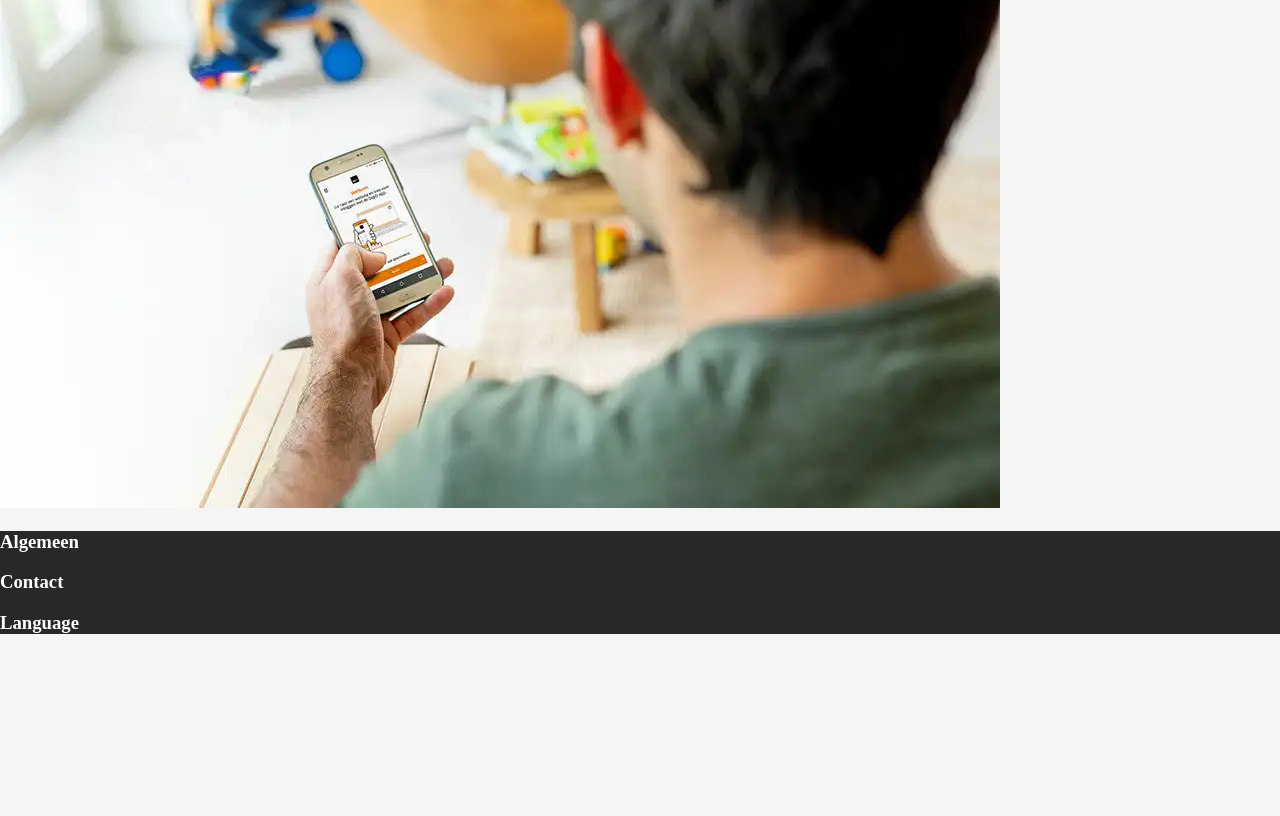
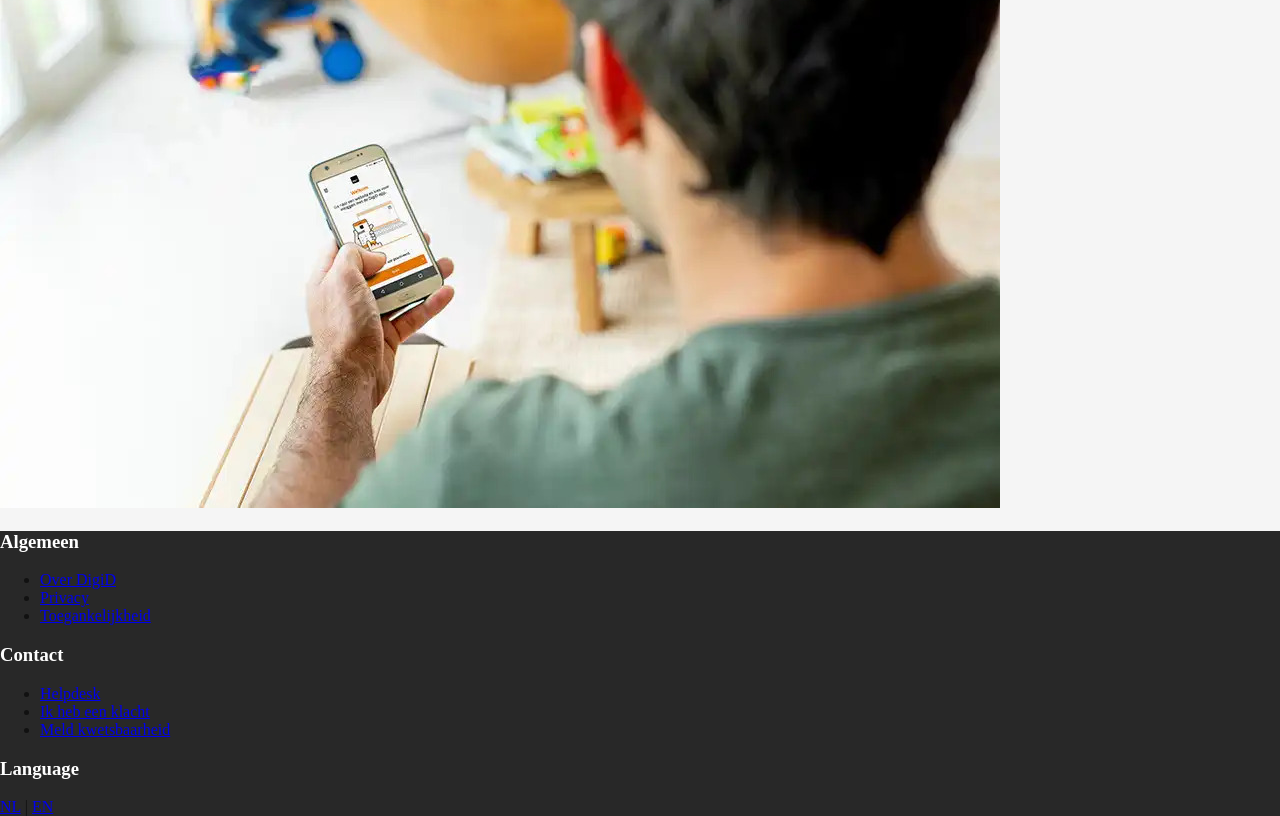
Before and after one commit to edwardvanvliet/FED23-24, a plain HTML site: page index.html in a window 1280 px wide. Shown: the part 6938-7754 px from the top of the page. Before the commit the page ends 7591 px from the top, so only its background shows below. Drawn offline with Linux system fonts and the light colour scheme.

Commit message:
Add files via upload

```diff
--- a/index.html
+++ b/index.html
@@ -50,7 +50,7 @@
 				<li>
 					<ul>
 						<li>
-							<a href="#">Home</a>
+							<a class="active" href="#">Home</a>
 						</li>
 
 						<li>
@@ -216,10 +216,39 @@
 
 	<footer>
 		<h3>Algemeen</h3>
+		<ul>
+			<li>
+				<a href="#">Over DigiD</a>
+			</li>
+
+			<li>
+				<a href="#">Privacy</a>
+			</li>
+
+			<li>
+				<a href="#">Toegankelijkheid</a>
+			</li>
+		</ul>
 
 		<h3>Contact</h3>
+		<ul>
+			<li>
+				<a href="#">Helpdesk</a>
+			</li>
+
+			<li>
+				<a href="#">Ik heb een klacht</a>
+			</li>
+
+			<li>
+				<a href="#">Meld kwetsbaarheid</a>
+			</li>
+		</ul>
 
 		<h3>Language</h3>
+			<a class="active" href="#">NL</a>
+				<span>|</span>
+			<a href="#">EN</a>
 	</footer>
 
 	<script defer src="scripts/script.js"></script>
```
